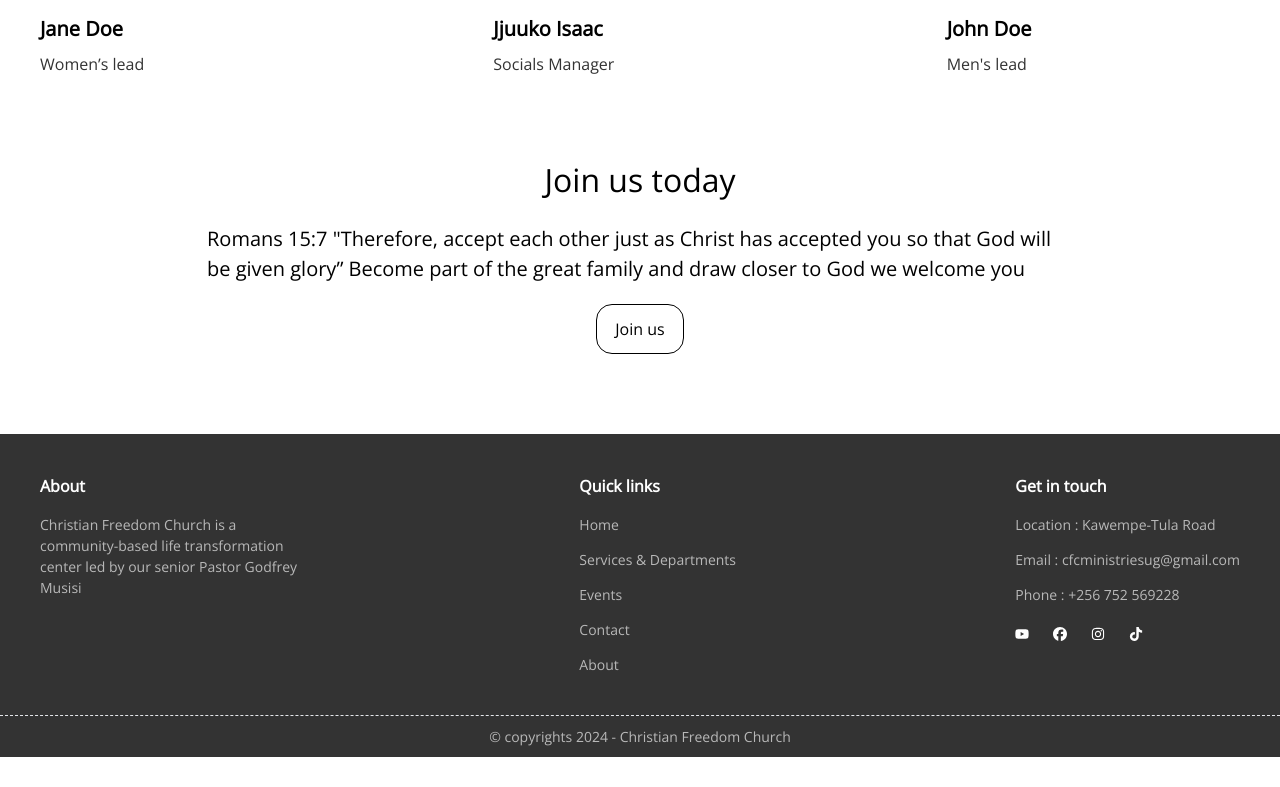
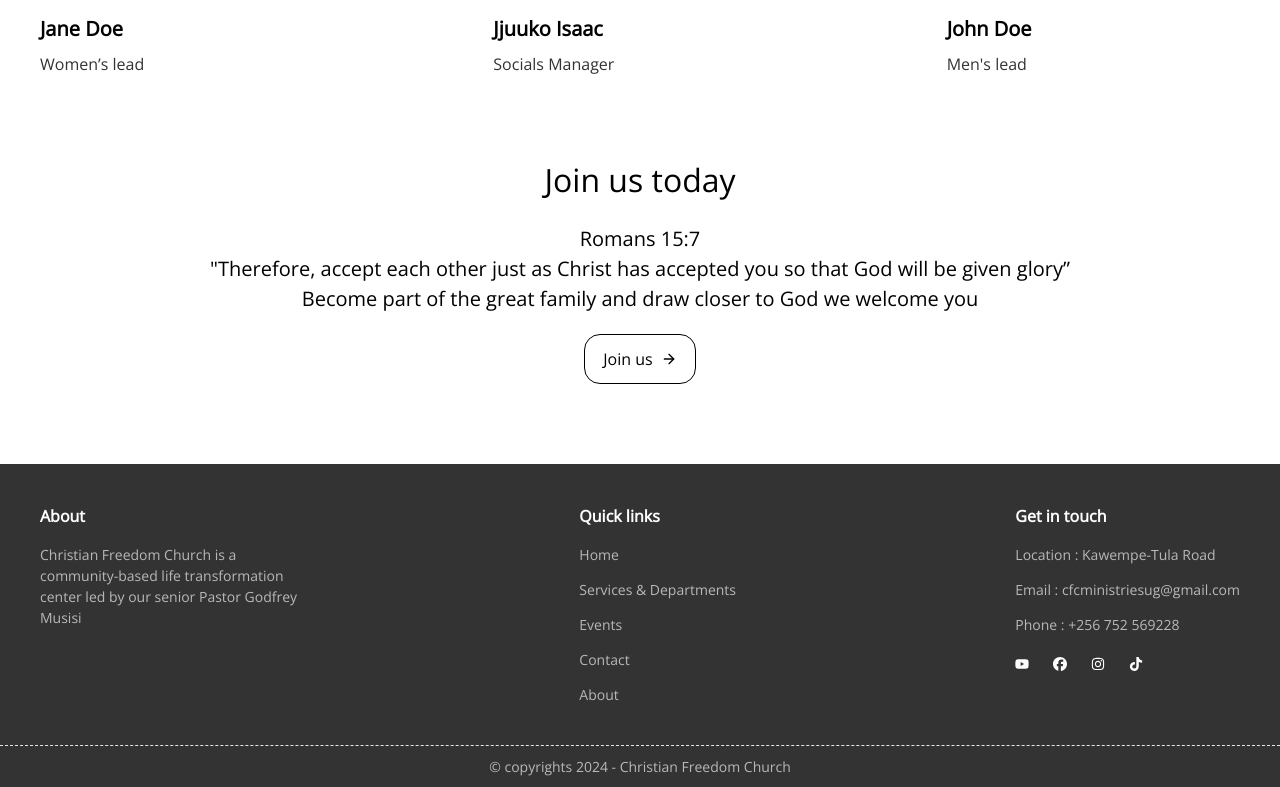
Before and after one commit to twesigetrejan/christian_freedom_church_website, a Next.js app: page /about in a window 1280 px wide. Shown: the part 2422-3209 px from the top of the page. Before the commit the page ends 3179 px from the top, so only its background shows below. Built offline with nearby package versions, Linux system fonts and the light colour scheme.

Commit message:
about page dusted

```diff
--- a/app/about/page.tsx
+++ b/app/about/page.tsx
@@ -1,4 +1,4 @@
-"use client"
+"use client";
 import Image from "next/image";
 import MissionVision from "@/components/about/mission-vision";
 import TeamGrid from "@/components/about/teamCard";
@@ -10,6 +10,7 @@ export const About = () => {
     <div className="py-10 flex flex-col gap-10 items-center justify-center">
       <div className="relative w-full">
         <Image
+          layout="responsive"
           height={345}
           width={1280}
           className="object-cover"
--- a/components/about/joinUs.tsx
+++ b/components/about/joinUs.tsx
@@ -1,6 +1,6 @@
 "use client";
 import { useRouter } from "next/navigation";
-
+import { ArrowRight } from "lucide-react";
 export const JoinCfc = () => {
   const router = useRouter();
 
@@ -11,13 +11,17 @@ export const JoinCfc = () => {
   return (
     <div className="py-10 flex flex-col gap-5 items-center justify-center">
       <h2 className="text-h2">Join us today</h2>
-      <h3 className="text-h3 max-w-[866px]">
-        Romans 15:7 "Therefore, accept each other just as Christ has accepted
-        you so that God will be given glory” Become part of the great family and
-        draw closer to God we welcome you
-      </h3>
+      <div className=" max-w-[866px] items-center justify-center flex flex-col ">
+        <h3 className="text-h3 text-center">Romans 15:7</h3>
+        <h3 className="text-h3 text-center">
+          "Therefore, accept each other just as Christ has accepted you so that
+          God will be given glory” Become part of the great family and draw
+          closer to God we welcome you
+        </h3>
+      </div>
       <button onClick={Join} className="btn flex items-center">
         Join us
+        <ArrowRight className="w-4 h-4 ml-2" />
       </button>
     </div>
   );
```
